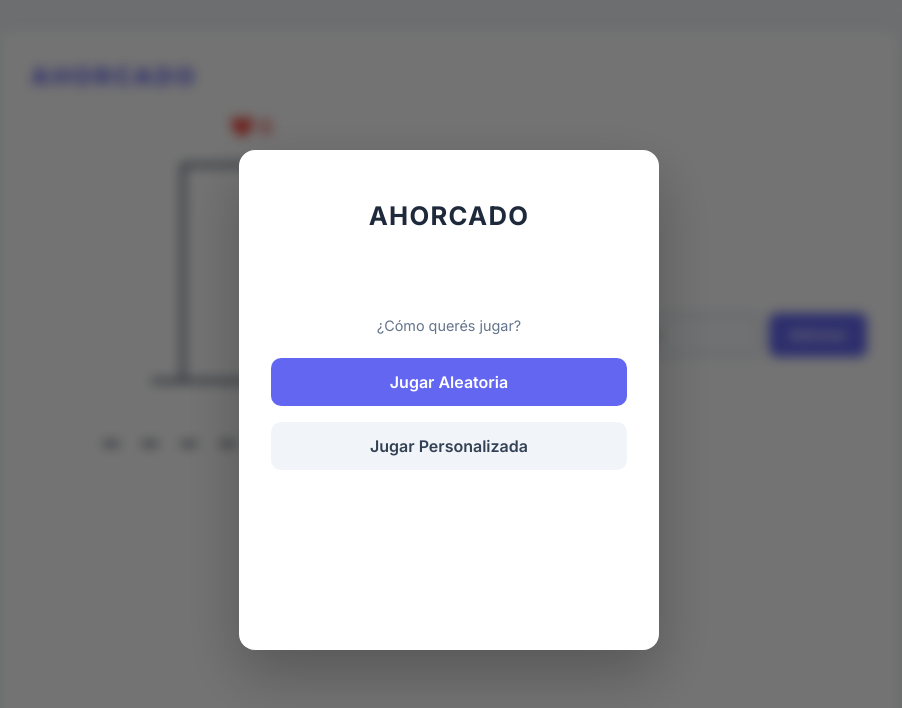
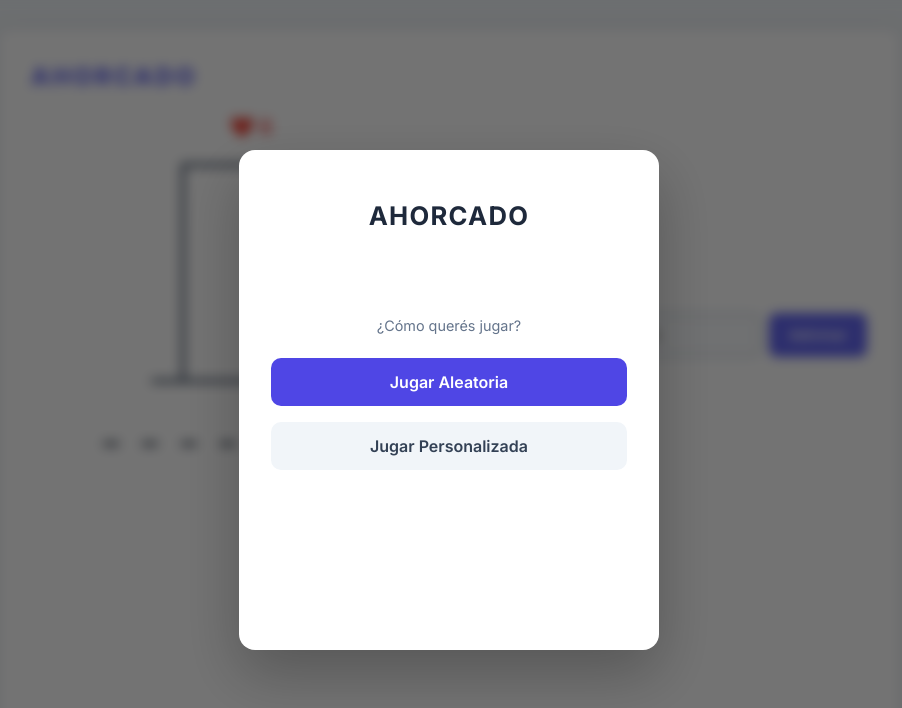
Before and after one commit to goya02-ops/JuegoAhorcado, a website built with Vite: page index.html in a window 1280 px wide. Shown: the whole page, without its empty margins (191-1093 px from the left). Built offline with nearby package versions, Linux system fonts and the light colour scheme.

Commit message:
REFACTOR: mejorar contraste CSS para WCAG AA

```diff
--- a/src/ui/styles.css
+++ b/src/ui/styles.css
@@ -413,12 +413,12 @@ body {
 }
 
 .btn--primary {
-  background-color: #6366f1;
+  background-color: #4f46e5;
   color: white;
 }
 
 .btn--primary:hover {
-  background-color: #4f46e5;
+  background-color: #4338ca;
 }
 
 .btn--secondary {
```
